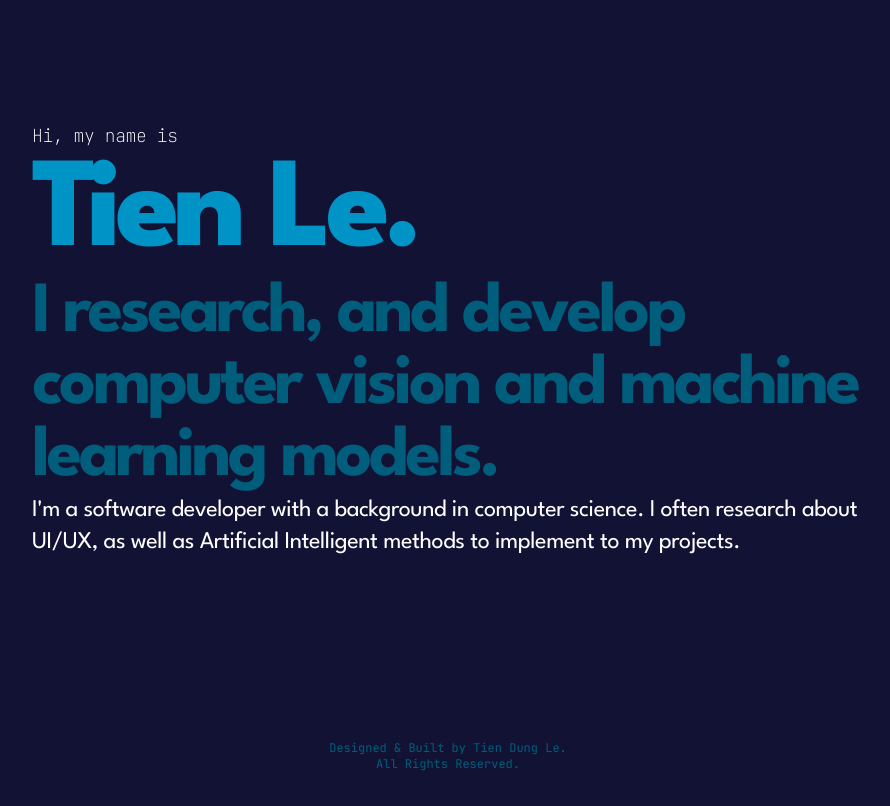
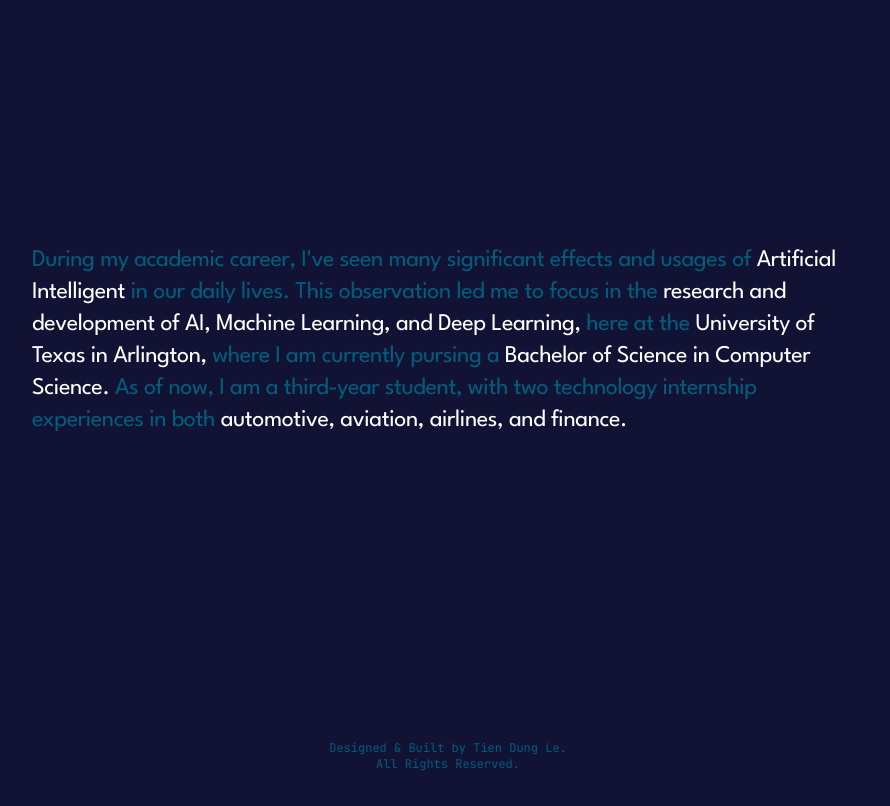
Before and after one commit to tienthedev/v3.tienl.dev, a Next.js app: page / in a window 1280 px wide. Shown: the part 860-1666 px from the top of the page, without its empty margins (192-1082 px from the left). Built offline with nearby package versions, Linux system fonts and the light colour scheme.

Commit message:
added 2 new elements

```diff
--- a/src/components/About/About.tsx
+++ b/src/components/About/About.tsx
@@ -1,23 +1,21 @@
 'use client';
 import React from 'react';
-import {JetBrains_Mono, League_Spartan} from "next/font/google";
+import {League_Spartan} from "next/font/google";
 
-const jetbrains_mono =  JetBrains_Mono({subsets: ['latin']})
 const league_spartan = League_Spartan({subsets: ['latin']})
-
+//
 const About: React.FC = () => {
     return (
         <div id={"hero"}
              className={`h-screen w-screen flex flex-col justify-center items-center text-left -tracking-wide px-10 lg:px-56 ${league_spartan.className} z-0`}>
             <div className="flex flex-col">
-                <h1 className={`lg:text-lg text-md text-white font-thin animate-fadeUp delay-0 hidden-initially ${jetbrains_mono.className}`}>Hi, my name is</h1>
-                <h1 className={`lg:text-9xl text-7xl font-extrabold tracking-tighter text-secondary animate-fadeUp delay-200 hidden-initially `}>Tien
-                    Le.</h1>
-                <h1 className={`lg:text-7xl text-5xl font-bold tracking-tighter text-tertiary animate-fadeUp delay-400 hidden-initially`}>I
-                    research, and develop computer vision and machine learning models.</h1>
-                <h1 className="lg:text-2xl text-md text-white  animate-fadeUp delay-600 hidden-initially">
-                    {"I'm a software developer with a background in computer science. I often research about UI/UX, as well as Artificial Intelligent methods to implement to my projects."}
-                </h1>
+
+                <p className="lg:text-2xl text-md text-tertiary  animate-fadeUp delay-600 hidden-initially">
+                    During my academic career, I've seen many significant effects and usages of <span className="text-white"> Artificial Intelligent </span>in our daily lives.
+                    This observation led me to focus in the <span className="text-white"> research and development of AI, Machine Learning, and Deep Learning,</span> here at the <span className="text-white"> University of Texas in Arlington,</span> where I am currently pursing a <span className="text-white"> Bachelor of Science in Computer Science. </span>
+                    As of now, I am a third-year student, with two technology internship experiences in both
+                    <span className="text-white"> automotive, aviation, airlines, and finance.</span>
+                </p>
             </div>
         </div>
     );
```
